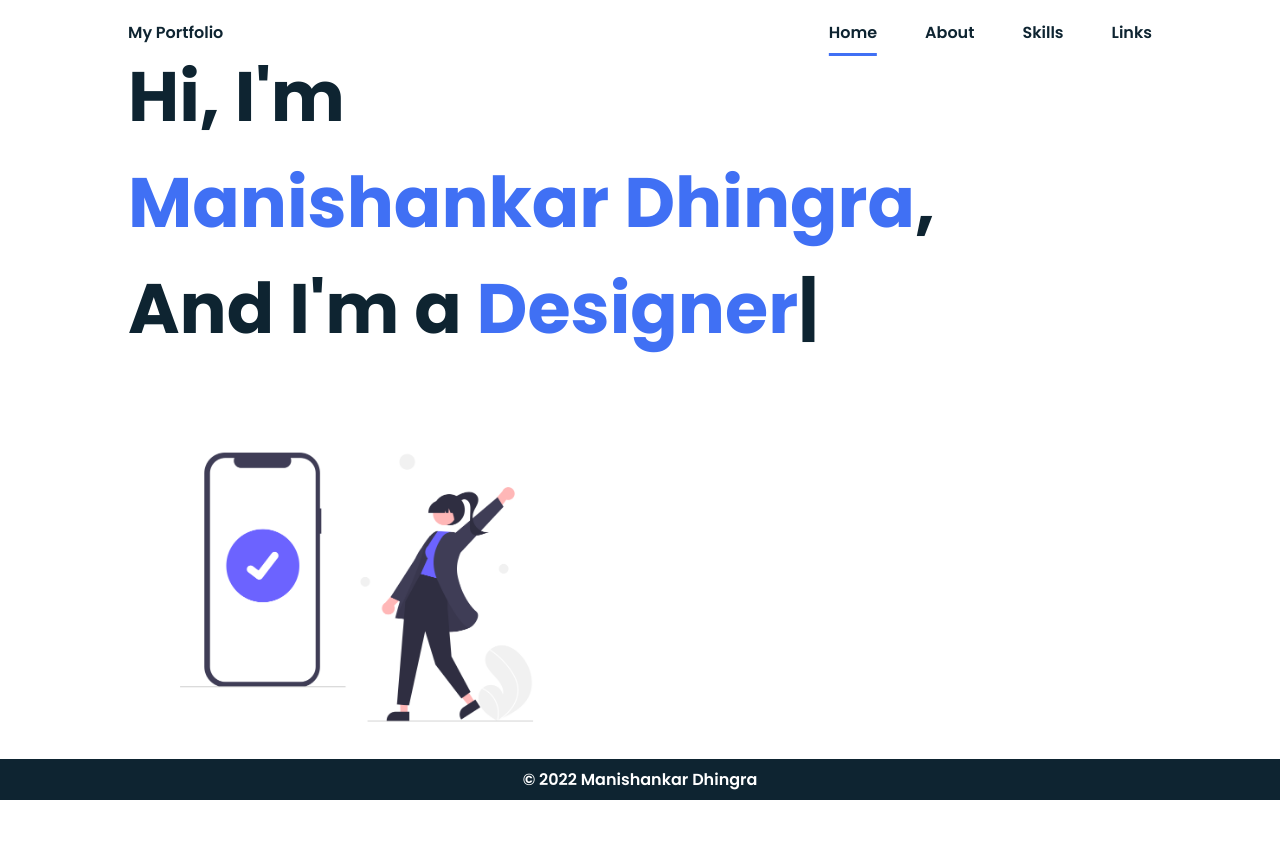
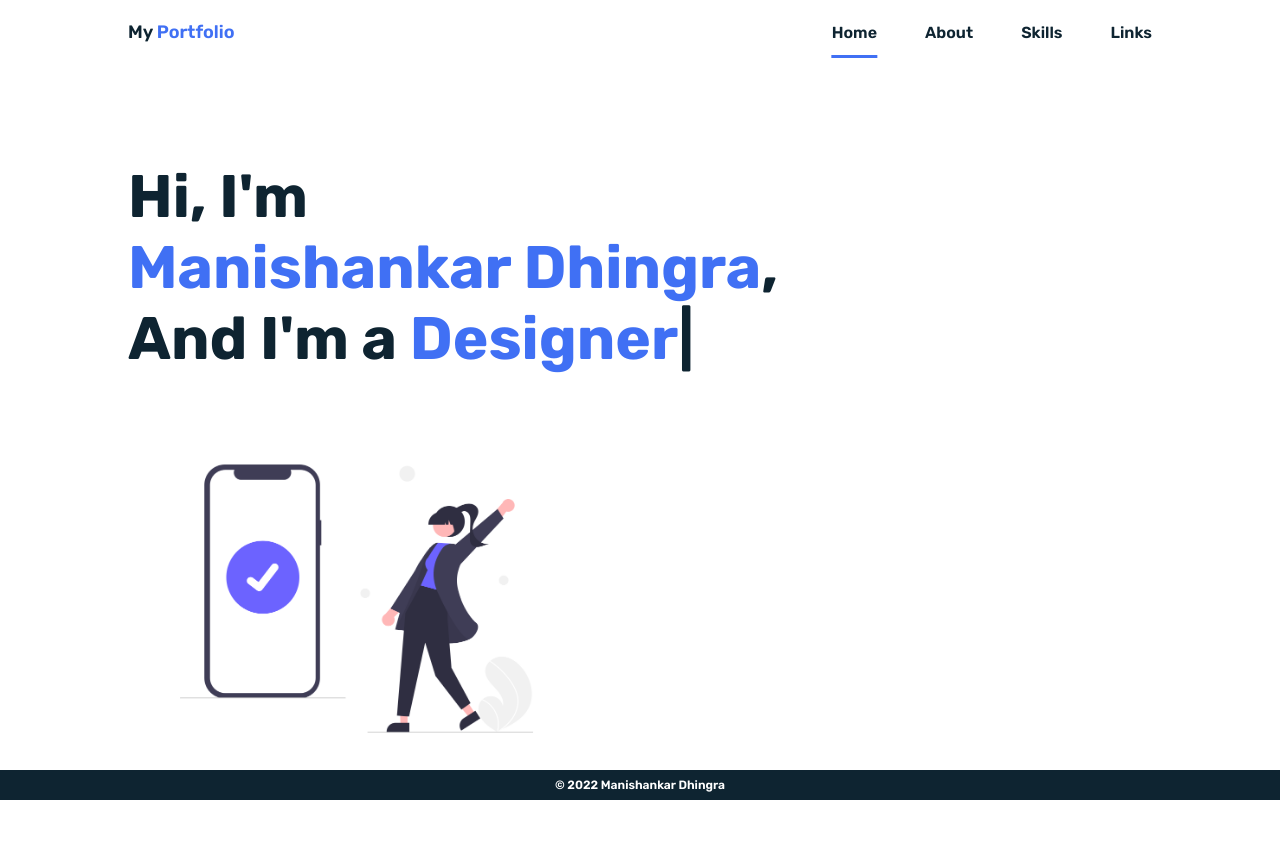
Before and after one commit to Mani-cwaf/Portfolio, a plain HTML site: page index.html in a window 1280 px wide. Shown: the top 867 px of the page. Drawn offline with nearby package versions, Linux system fonts and the light colour scheme.

Commit message:
fixed font size issues

```diff
--- a/index.html
+++ b/index.html
@@ -16,7 +16,7 @@
     <header class="l-header">
         <nav class="nav bd-grid">
             <div>
-                <a href="" class="nav-logo">My Portfolio</a>
+                <a href="" class="nav-logo">My <span class="home-title-color">Portfolio</span></a>
             </div>
 
             <div class="nav-menu" id="nav-menu">
--- a/stylesheet.css
+++ b/stylesheet.css
@@ -1,14 +1,14 @@
-@import url("https://fonts.googleapis.com/css2?family=Poppins:wght@400;600;700&display=swap");
+@import url("https://fonts.googleapis.com/css2?family=Rubik:wght@400;600;700&display=swap");
 
 :root {
     --header-height: 3rem;
     --font-semi: 600;
     --first-color: #4070F4;
     --second-color: #0E2431;
-    --body-font: 'Poppins', sans-serif;
-    --big-font-size: 2rem;
+    --body-font: 'Rubik', sans-serif;
+    --big-font-size: 1.5rem;
     --h2-font-size: 1.25rem;
-    --normal-font-size: 0.938rem;
+    --normal-font-size: 1rem;
     --mb-1: 0.5rem;
     --mb-2: 1rem;
     --mb-3: 1.5rem;
@@ -23,9 +23,9 @@
 
 @media screen and (min-width: 768px) {
     :root {
-        --big-font-size: 3.5rem;
-        --h2-font-size: 2rem;
-        --normal-font-size: 1rem
+        --big-font-size: 3rem;
+        --h2-font-size: 1.5rem;
+        --normal-font-size: 0.75rem
     }
 }
 
@@ -133,7 +133,8 @@ img {
 
 .nav-link {
     position: relative;
-    color: #fff
+    color: #fff;
+    font-size: medium;
 }
 
 .nav-link:hover {
@@ -162,6 +163,10 @@ img {
 	transform: translate(-50%, 0);
 }
 
+.nav-link:hover {
+    opacity: 0.8;
+}
+
 .active::before, .nav-link:hover::before {
     background-color: var(--first-color);
 	width: 100%;
@@ -177,7 +182,12 @@ img {
 }
 
 .nav-logo {
-    color: var(--second-color)
+    color: var(--second-color);
+    font-size: large
+}
+
+.nav-logo:hover {
+    opacity: 0.8;
 }
 
 .nav-toggle {
@@ -188,6 +198,11 @@ img {
 
 .nav:has(.nav-toggle.active) .nav-menu{
     right: 0%;
+}
+
+.l-main {
+    position: relative;
+    top: 8vh;
 }
 
 .show {
```
